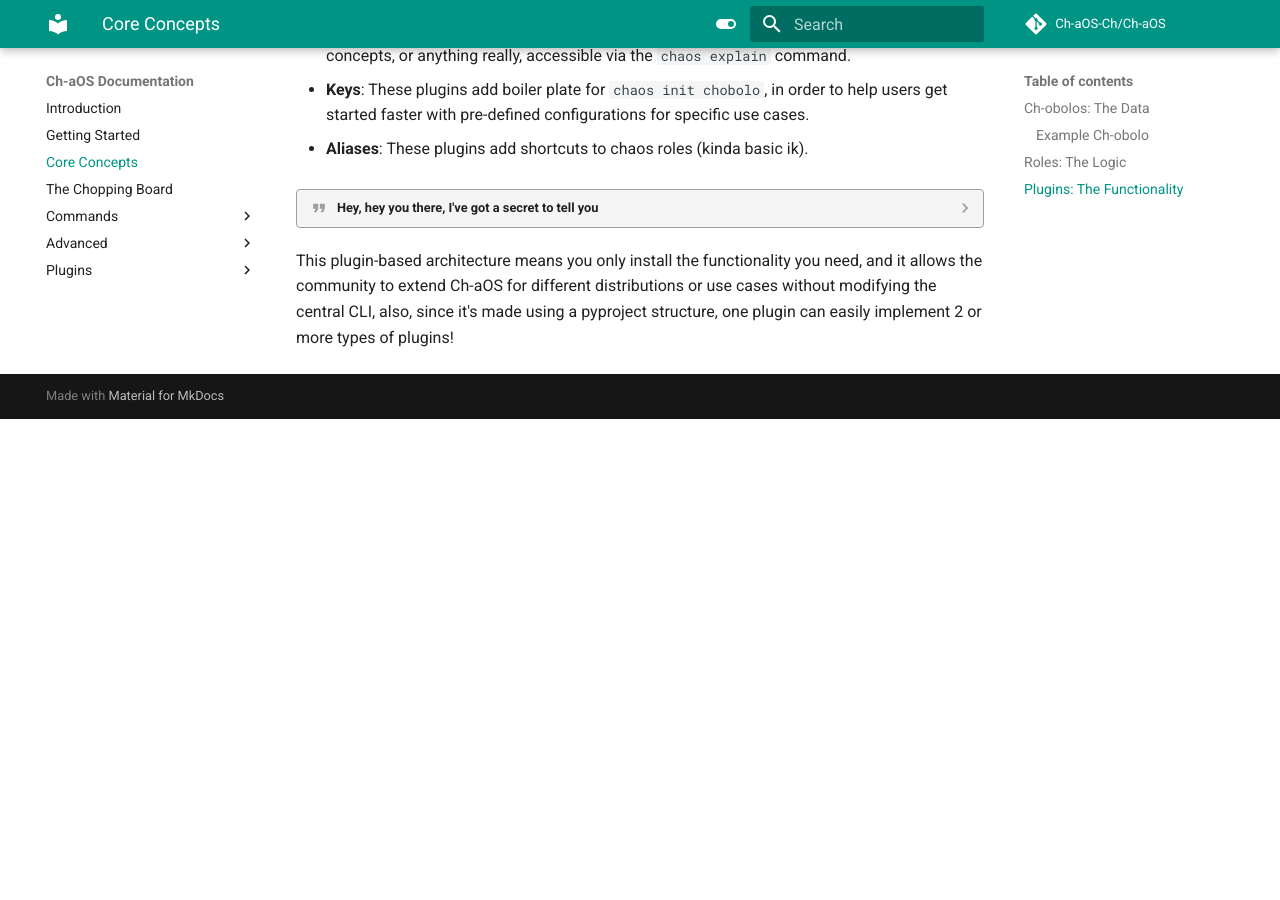
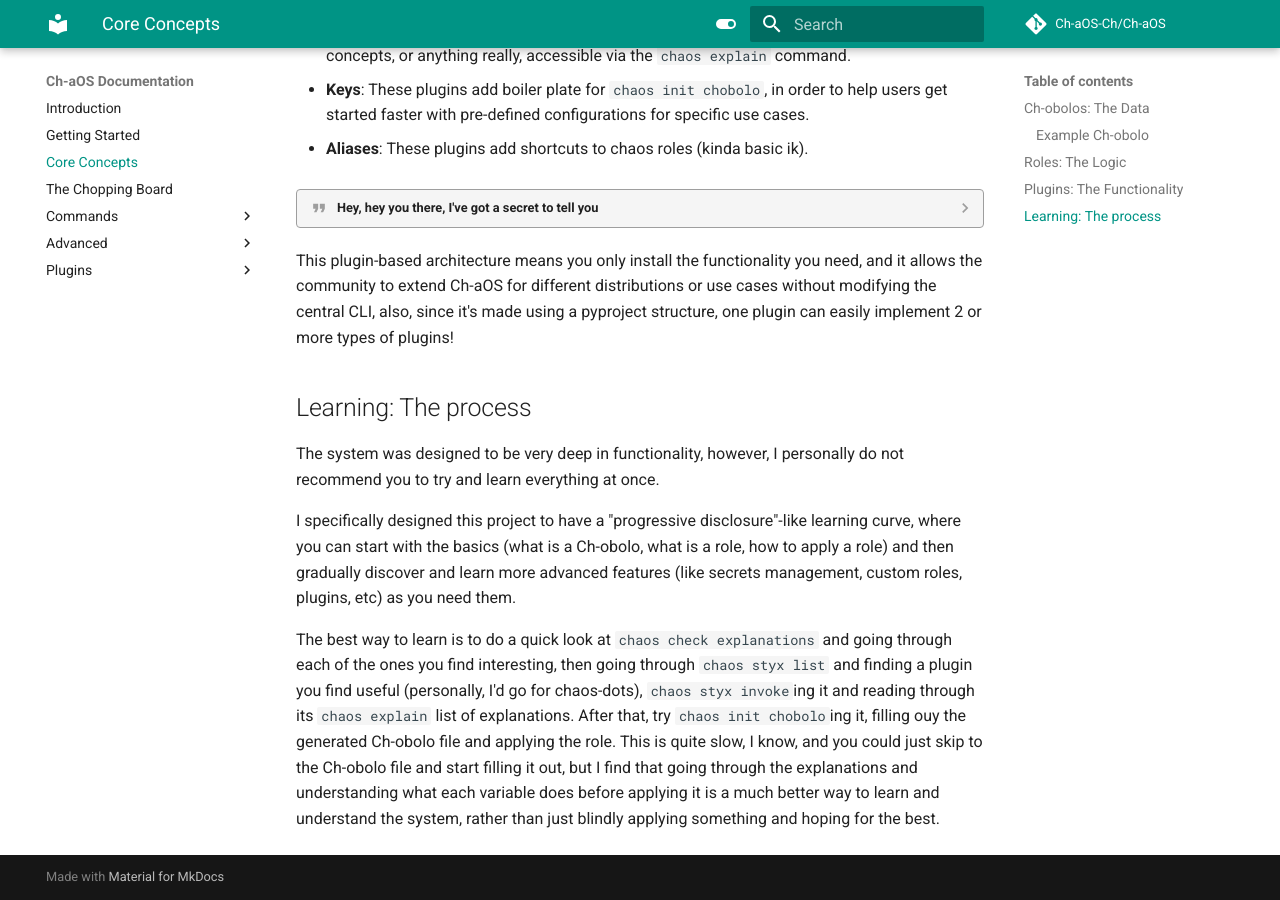
Before and after one commit to Ch-aOS-Ch/Ch-aOS, an MkDocs documentation site: the page built from docs/core-concepts.md, in a window 1280 px wide and 900 px high, scrolled down 1773 px. Built offline with MkDocs 1.6.1 and Material for MkDocs 9.7.7, drawn with Linux system fonts in a browser that asks for light colours; comment, search, counter and statistics services are not loaded; before the commit the page ends 2192 px from its top, so only the background shows below that.

```diff
--- a/docs/core-concepts.md
+++ b/docs/core-concepts.md
@@ -66,6 +66,14 @@
 -   **Aliases**: These plugins add shortcuts to chaos roles (kinda basic ik).
 
 ??? quote "Hey, hey you there, I've got a secret to tell you"
-    Ch-aOS will have more types of plugins in the futures, chec k the [Chopping Board](chopping-board.md) for planned features!
+    Ch-aOS will have more types of plugins in the future, check the [Chopping Board](chopping-board.md) for planned features!
 
 This plugin-based architecture means you only install the functionality you need, and it allows the community to extend Ch-aOS for different distributions or use cases without modifying the central CLI, also, since it's made using a pyproject structure, one plugin can easily implement 2 or more types of plugins!
+
+## Learning: The process
+
+The system was designed to be very deep in functionality, however, I personally do not recommend you to try and learn everything at once.
+
+I specifically designed this project to have a "progressive disclosure"-like learning curve, where you can start with the basics (what is a Ch-obolo, what is a role, how to apply a role) and then gradually discover and learn more advanced features (like secrets management, custom roles, plugins, etc) as you need them.
+
+The best way to learn is to do a quick look at `chaos check explanations` and going through each of the ones you find interesting, then going through `chaos styx list` and finding a plugin you find useful (personally, I'd go for chaos-dots), `chaos styx invoke`ing it and reading through its `chaos explain` list of explanations. After that, try `chaos init chobolo`ing it, filling ouy the generated Ch-obolo file and applying the role. This is quite slow, I know, and you could just skip to the Ch-obolo file and start filling it out, but I find that going through the explanations and understanding what each variable does before applying it is a much better way to learn and understand the system, rather than just blindly applying something and hoping for the best.
```
Also changed, not shown: 1 other file.
